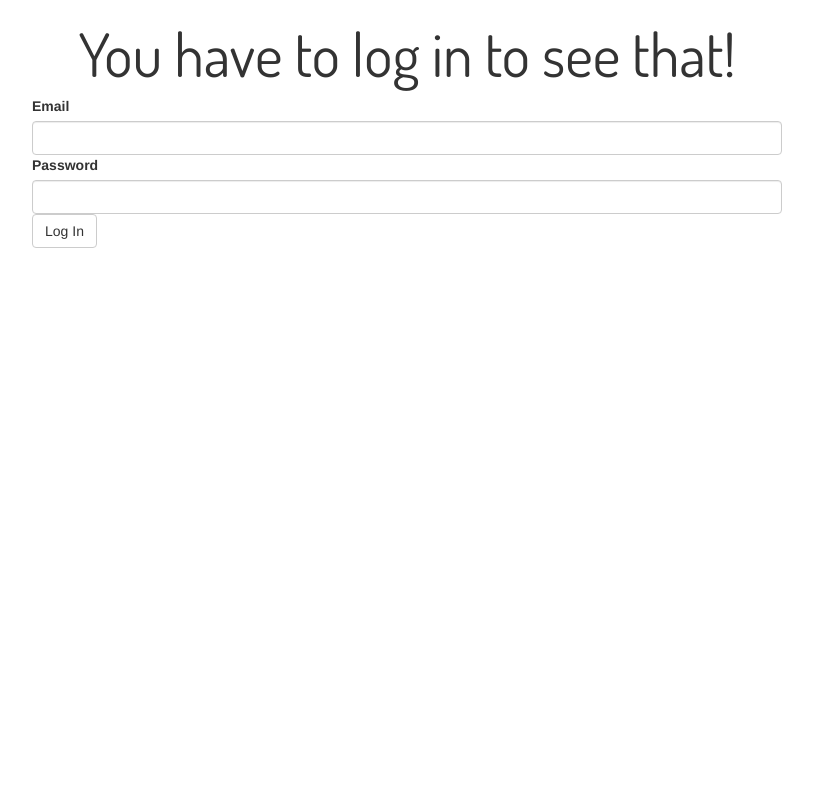
After one commit to RyCSmith/BlockParty, a Django app: page /login_page/?redirect_path=/events/ in a window 1280 px wide. The commit adds this page. Shown: the whole page, without its empty margins (233-1046 px from the left). Run offline with Django 3.2, Linux system fonts and the light colour scheme; some libraries are stand-ins or nearby versions.

Commit message:
authentication updates

```diff
--- a/BlockParty/BlockParty/settings.py
+++ b/BlockParty/BlockParty/settings.py
@@ -85,7 +85,7 @@ DATABASES = {
         'PORT': '3306',
     }
 }
-
+LOGIN_URL = "block_party_app:login_page"
 
 # Internationalization
 # https://docs.djangoproject.com/en/1.8/topics/i18n/
--- a/BlockParty/block_party/static/block_party/css/index_style.css
+++ b/BlockParty/block_party/static/block_party/css/index_style.css
@@ -30,7 +30,9 @@ body {
 	display:inline-block;
 	font-family: 'Dosis', sans-serif;
 }
-
+#logout_button_box {
+	display:inline-block;
+}
 #fixed_column {
 	position: fixed;
 }
--- /dev/null
+++ b/BlockParty/block_party/static/block_party/css/login_style.css
@@ -0,0 +1,4 @@
+#login_text {
+	font-family: 'Dosis', sans-serif;
+	font-size: 60px;
+}
--- /dev/null
+++ b/BlockParty/block_party/templates/block_party/login.html
@@ -0,0 +1,37 @@
+{% load staticfiles %}
+<html>
+<head>
+	<!--<link href="https://maxcdn.bootstrapcdn.com/bootstrap/3.3.5/css/bootstrap.min.css" rel="stylesheet">-->
+	<link rel="stylesheet" type="text/css" href="{% static 'block_party/css/bootstrap.min.css' %}">
+	<link rel="stylesheet" type="text/css" href="{% static 'block_party/css/login_style.css' %}" />
+	<script src="https://ajax.googleapis.com/ajax/libs/jquery/1.11.3/jquery.min.js"></script>
+	<script type="text/javascript" src="{% static 'block_party/js/bootstrap.min.js' %}"></script>
+	<!--<script src="https://maxcdn.bootstrapcdn.com/bootstrap/3.3.5/js/bootstrap.min.js"></script>-->
+	<link href='https://fonts.googleapis.com/css?family=Dosis:400,700' rel='stylesheet' type='text/css'>
+	<title>Please Log In</title>
+</head>
+	<body>
+		<div class="container">
+			<div class="row">
+				<div class="col-md-12">
+					<h1 id="login_text" class="text-center">You have to log in to see that!</h1>
+				</div>
+			</div>
+			<div class="row">
+				<div class="col-md-2"></div>
+				<div class="col-md-8">
+					<form action="{% url 'block_party_app:authentication' %}" method="post">
+						{% csrf_token %}
+						<label for="user_email" class="control-label">Email</label>
+					    <input type="text" class="form-control" name="user_email" id="user_email">
+					    <label for="user_password" class="control-label">Password</label>
+					    <input type="text" class="form-control" name="user_password" id="user_password">
+					    <input type="text" class="form-control" name="redirect_path" value="{{redirect_path}}" style="display:none">
+						<input type="submit" class="btn btn-default" value="Log In" />
+					</form>
+				</div>
+				<div class="col-md-2"></div>
+			</div>
+		</div>
+	</body>
+</head>
--- a/BlockParty/block_party/urls.py
+++ b/BlockParty/block_party/urls.py
@@ -20,5 +20,11 @@ urlpatterns = [
     # ex: /profile
     url(r'^profile/$', views.profile, name='profile'),
     #authentication
-    url(r'^authenticate/$', views.authentication, name='authentication')
+    url(r'^authenticate/$', views.authentication, name='authentication'),
+    #logout
+    url(r'^logout_command/$', views.logout_command, name='logout_command'),
+    #login
+    url(r'^login_page/.*', views.login_page, name="login_page"),
+    #login_page/?next=/
+    #url(r'^login_page/next=/(?P<next_page>[A-Za-z]*_*[A-Za-z]*)/$', views.login_page, name="login_page")
 ]
--- a/BlockParty/block_party/views.py
+++ b/BlockParty/block_party/views.py
@@ -4,7 +4,8 @@ from django.http import HttpResponse, HttpResponseRedirect
 #from .models import
 from django.core.urlresolvers import reverse
 from django.contrib.auth.models import User
-from django.contrib.auth import authenticate, login
+from django.contrib.auth import authenticate, login, logout
+from django.contrib.auth.decorators import login_required
 
 def index(request):
 	if request.user.is_authenticated():
@@ -16,25 +17,47 @@ def index(request):
 def signup(request):
 	return render(request, 'block_party/signup.html')
 
+@login_required(redirect_field_name='redirect_path')
 def events(request):
 	return HttpResponse("events")
 
+@login_required(redirect_field_name='redirect_path')
 def event_details(request, event_id):
 	new = int(event_id)
 	return render(request, 'block_party/index.html', {'event_id':new})
 
+@login_required(redirect_field_name='redirect_path')
 def create_event(request):
 	return HttpResponse("create_event")
 
+@login_required(redirect_field_name='redirect_path')
 def profile(request):
 	return HttpResponse("profile")
 
+"""Uses POST form data to attempt to authenticate the user. If authentication succeeds, checks if user
+was rerouted from page requiring authentication and redirects there. If not redirects to events page. If
+authentication fails, redirects to homepage."""
 def authentication(request):
 	email = request.POST.get('user_email', False)
 	password = request.POST.get('user_password', False)
 	user = authenticate(username=email, password=password)
+	redirect_path = request.POST.get('redirect_path', False)
 	if user is not None:
 		login(request, user)
+		if redirect_path != 'False':
+			full_path = 'block_party_app:' + redirect_path
+			full_path = full_path.replace("/", "")
+			return HttpResponseRedirect(reverse(full_path))
 		return HttpResponseRedirect(reverse('block_party_app:events'))
 	else:
 		return HttpResponseRedirect(reverse('block_party_app:index'))
+
+"""Processes POST request from user requesting log out. Redirects to the home page."""
+def logout_command(request):
+	logout(request)
+	return HttpResponseRedirect(reverse('block_party_app:index'))
+
+"""Returns a view of a page telling user login is required. If user was rerouted from page
+requiring authentication, redirect_path is added to the POST data that will be submitted with authentication request."""
+def login_page(request):
+	return render(request, 'block_party/login.html', {'redirect_path' : request.GET.get('redirect_path', False)})
```
Also changed, not shown: BlockParty/block_party/templates/block_party/index.html (+14 -7 lines), BlockParty/block_party/static/block_party/images/logo3.png (added).
